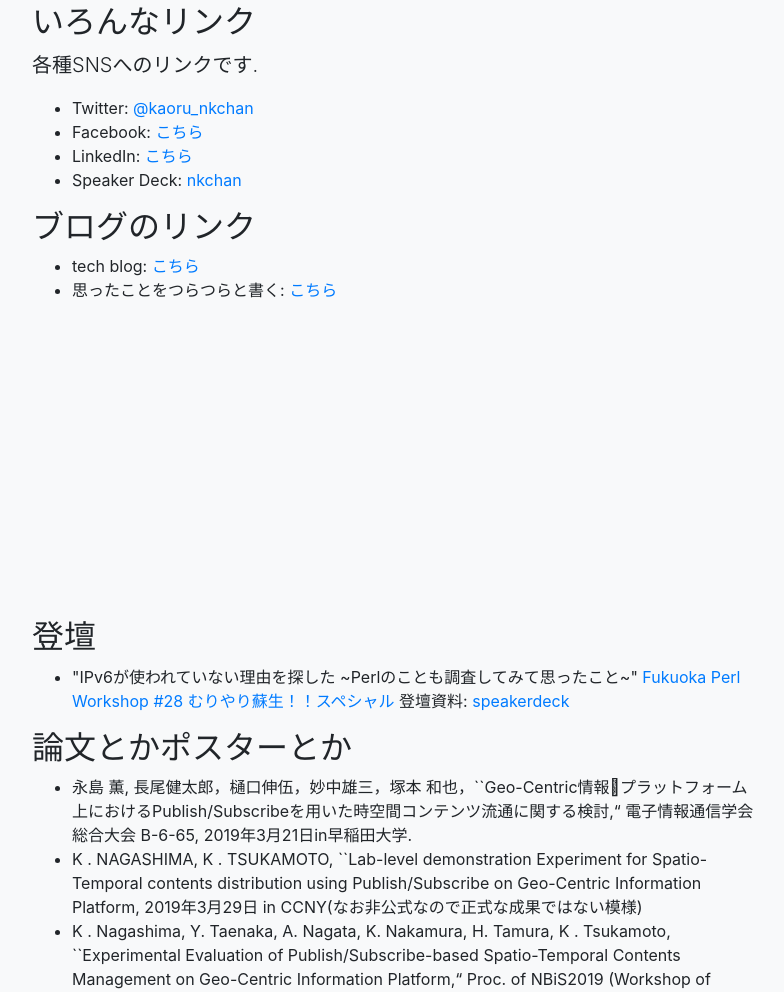
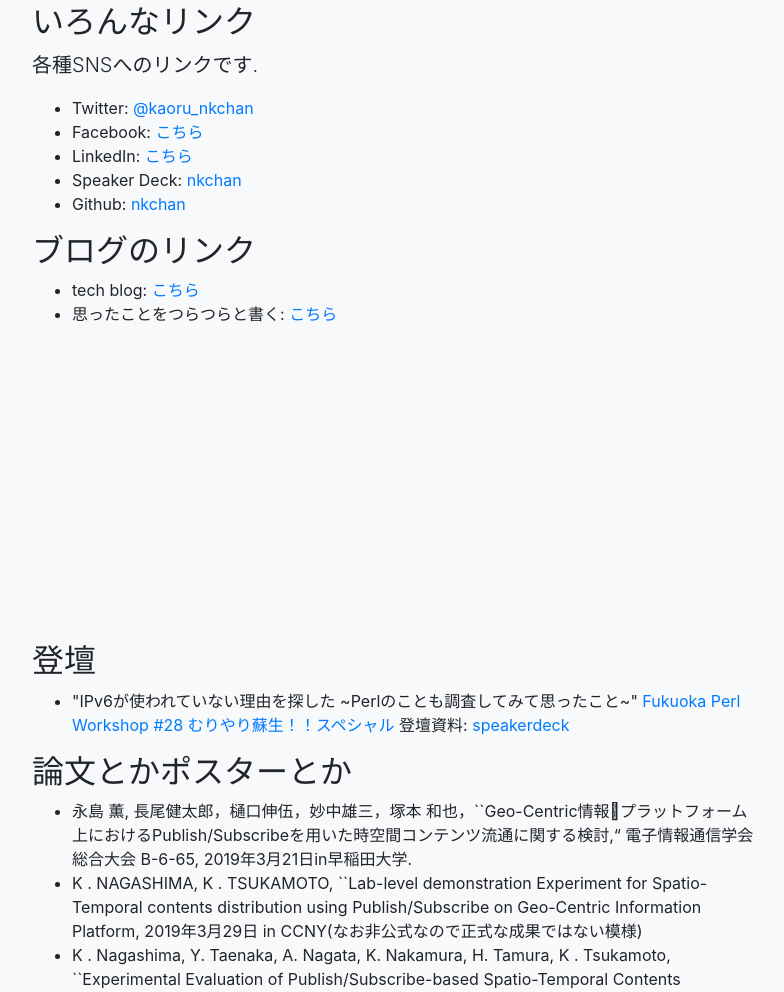
Before and after one commit to nkchan/nkchan.github.io, a website with bundled scripts: page index.html in a window 1280 px wide. Shown: the part 1219-2211 px from the top of the page, without its empty margins (243-1027 px from the left). Built offline with nearby package versions, Linux system fonts and the light colour scheme.

Commit message:
githubを追加

```diff
--- a/index.html
+++ b/index.html
@@ -88,6 +88,7 @@
             <li>Facebook: <a href="https://www.facebook.com/KaoruNagasima">こちら</a> </li>
             <li>LinkedIn: <a href="www.linkedin.com/in/kaorunagashima">こちら</a> </li>
             <li>Speaker Deck: <a href="https://speakerdeck.com/nkchan">nkchan</a> </li>
+            <li>Github: <a href="https://github.com/nkchan">nkchan</a> </li>
           </ul>
 
           <h2>ブログのリンク</h2>
```
